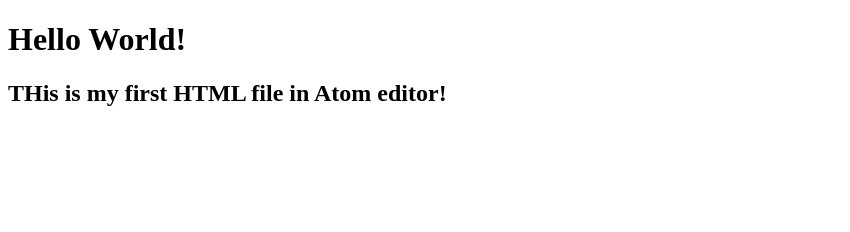
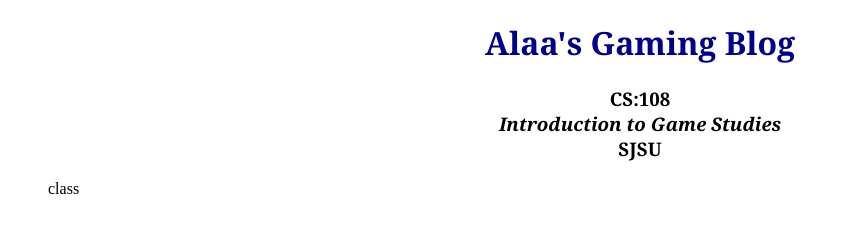
Before and after one commit to alaa-salim/Game-Design, a plain HTML site: page index.html in a window 1280 px wide. Shown: the whole page, without its empty margins (0-850 px from the left). Drawn offline with Linux system fonts and the light colour scheme.

Commit message:
website made

```diff
--- a/index.html
+++ b/index.html
@@ -3,19 +3,21 @@
     <html>
 
         <head>
-
-            <title>Welcome Page</title>
-
-            <meta charset='utf-8'>
-
+            <title>Home Page</title>
+            <meta charset = "utf-8">
+            <meta name = "viewport" content = "wdith = device -width, initial-scale=1">
+            <link rel = "stylesheet" href = "styles.css">
         </head>
 
         <body>
+            <h1 style="color:darkblue; text-transform:capitalize; font-family: Georgia; text-align:center;">Alaa's Gaming Blog</h1>
+            <h3 style="font-family: Georgia; text-align:center;">CS:108 <br>
+            <i>Introduction to Game Studies </i> <br>
+            SJSU </h3>
 
-            <h1>Hello World!</h1>
-
-            <h2>THis is my first HTML file in Atom editor!</h2>
-
+            <nav>
+                <ul> class </ul>
+            </nav>
         </body>
 
     </html>
```
Also changed, not shown: styles.css (added), 1 other file.
